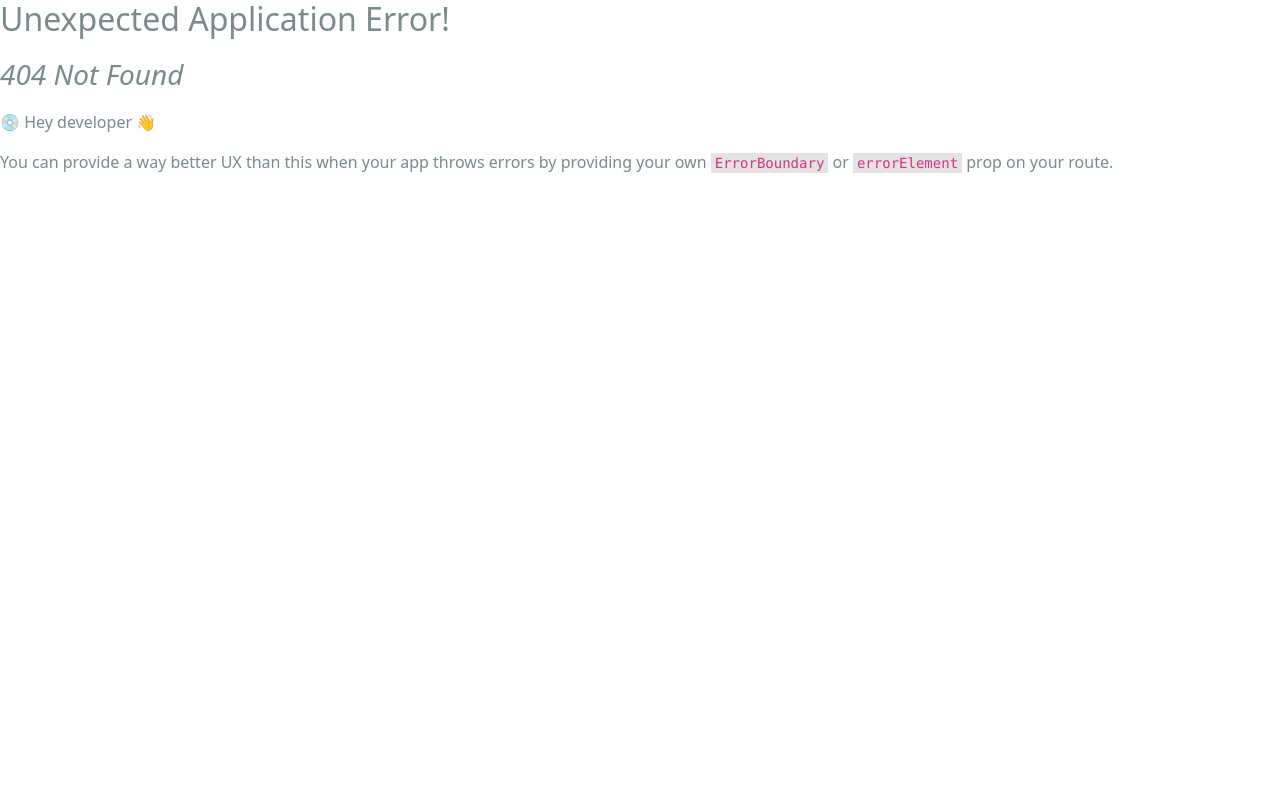
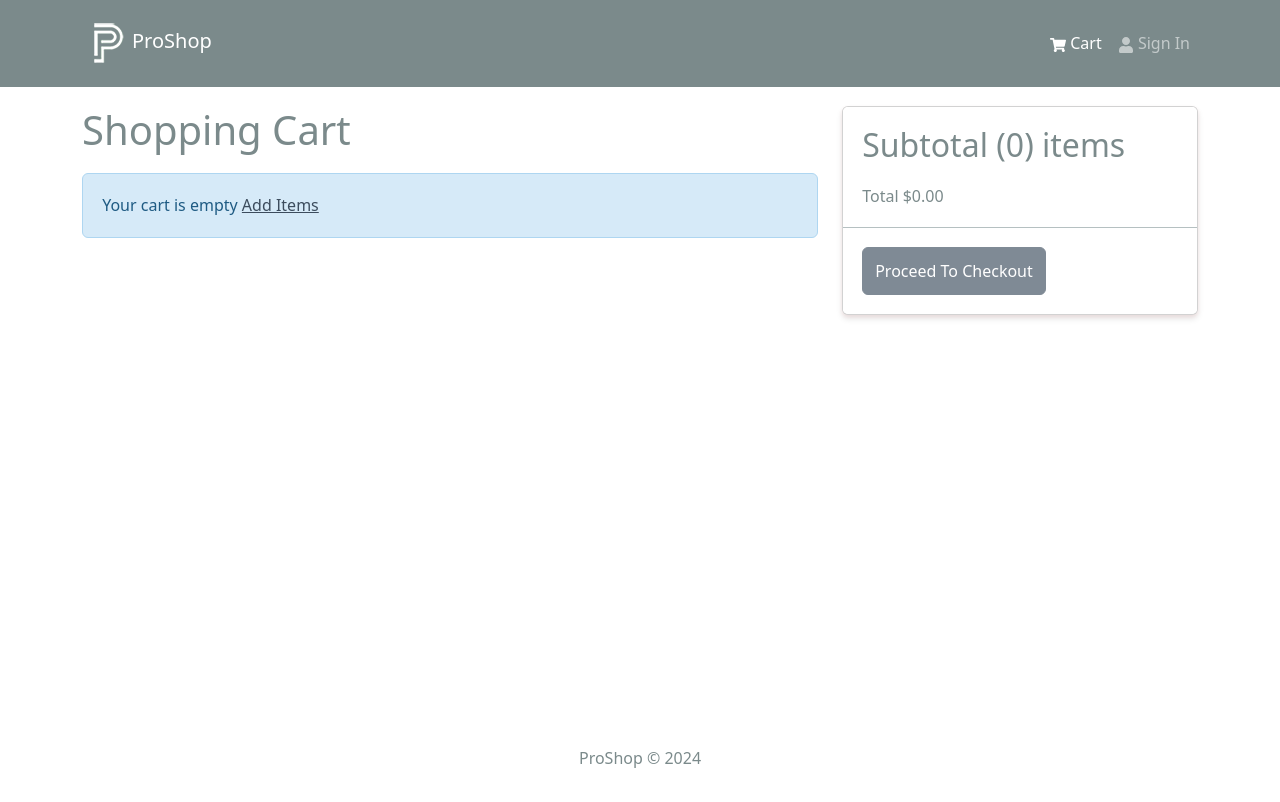
Before and after one commit to cidrick1983/proshop, a React (Create React App) app in the folder frontend/: page /cart in a window 1280 px wide. Before the commit this address had no page. Shown: the top 802 px of the page. Built offline with nearby package versions, Linux system fonts and the light colour scheme.

Commit message:
create CartScreen

```diff
--- a/frontend/src/index.js
+++ b/frontend/src/index.js
@@ -15,12 +15,14 @@
 import reportWebVitals from './reportWebVitals';
 import HomeScreen from './screens/HomeScreen';
 import ProductScreen from './screens/ProductScreen';
+import CartScreen from './screens/CartScreen.jsx';
 
 const router = createBrowserRouter(
   createRoutesFromElements(
     <Route path="/" element={<App />}>
       <Route index={true} path="/" element={<HomeScreen />} />
       <Route path="/product/:id" element={<ProductScreen />} />
+      <Route path="/cart" element={<CartScreen />} />
     </Route>
   )
 );
--- /dev/null
+++ b/frontend/src/screens/CartScreen.jsx
@@ -0,0 +1,103 @@
+import {
+  Button,
+  Card,
+  Col,
+  Form,
+  Image,
+  ListGroup,
+  ListGroupItem,
+  Row,
+} from 'react-bootstrap';
+import { FaTrash } from 'react-icons/fa';
+import { useDispatch, useSelector } from 'react-redux';
+import { Link, useNavigate } from 'react-router-dom';
+import Message from '../components/Message';
+import { addToCart } from '../slices/cartSlice';
+
+const CartScreen = () => {
+  const navigate = useNavigate();
+  const dispatch = useDispatch();
+
+  const cart = useSelector((state) => state.cart);
+  const { cartItems } = cart;
+
+  const addToCartHandler = async (product, qty) => {
+    dispatch(addToCart({ ...product, qty }));
+  };
+
+  return (
+    <Row>
+      <Col md={8}>
+        <h1 className="mb-3">Shopping Cart</h1>
+        {cartItems.length === 0 ? (
+          <Message>
+            Your cart is empty <Link to="/">Add Items</Link>
+          </Message>
+        ) : (
+          <ListGroup variant="flush">
+            {cartItems.map((item) => (
+              <ListGroup.Item key={item._id}>
+                <Row>
+                  <Col md={2}>
+                    <Image src={item.image} alt={item.name} fluid rounded />
+                  </Col>
+                  <Col md={3}>
+                    <Link to={`/product/${item._id}`}>{item.name}</Link>
+                  </Col>
+                  <Col md={2}>${item.price}</Col>
+                  <Col md={2}>
+                    <Form.Control
+                      as="select"
+                      value={item.qty}
+                      onChange={(e) =>
+                        addToCartHandler(item, Number(e.target.value))
+                      }
+                    >
+                      {[...Array(item.countInStock).keys()].map((x) => (
+                        <option key={x + 1} value={x + 1}>
+                          {x + 1}
+                        </option>
+                      ))}
+                    </Form.Control>
+                  </Col>
+                  <Col md={2}>
+                    <Button type="button" variant="light">
+                      <FaTrash />
+                    </Button>
+                  </Col>
+                </Row>
+              </ListGroup.Item>
+            ))}
+          </ListGroup>
+        )}
+      </Col>
+      <Col md={4}>
+        <Card>
+          <ListGroup variant="flush">
+            <ListGroup.Item>
+              <h2>
+                Subtotal ({cartItems.reduce((acc, item) => acc + item.qty, 0)})
+                items
+              </h2>
+              Total $
+              {cartItems
+                .reduce((acc, item) => acc + item.qty * item.price, 0)
+                .toFixed(2)}
+            </ListGroup.Item>
+            <ListGroup.Item>
+              <Button
+                type="button"
+                className="btn-block"
+                disabled={cartItems.length === 0}
+              >
+                Proceed To Checkout
+              </Button>
+            </ListGroup.Item>
+          </ListGroup>
+        </Card>
+      </Col>
+    </Row>
+  );
+};
+
+export default CartScreen;
```
Also changed, not shown: frontend/src/setupTests.js (deleted, +0 -5 lines).
